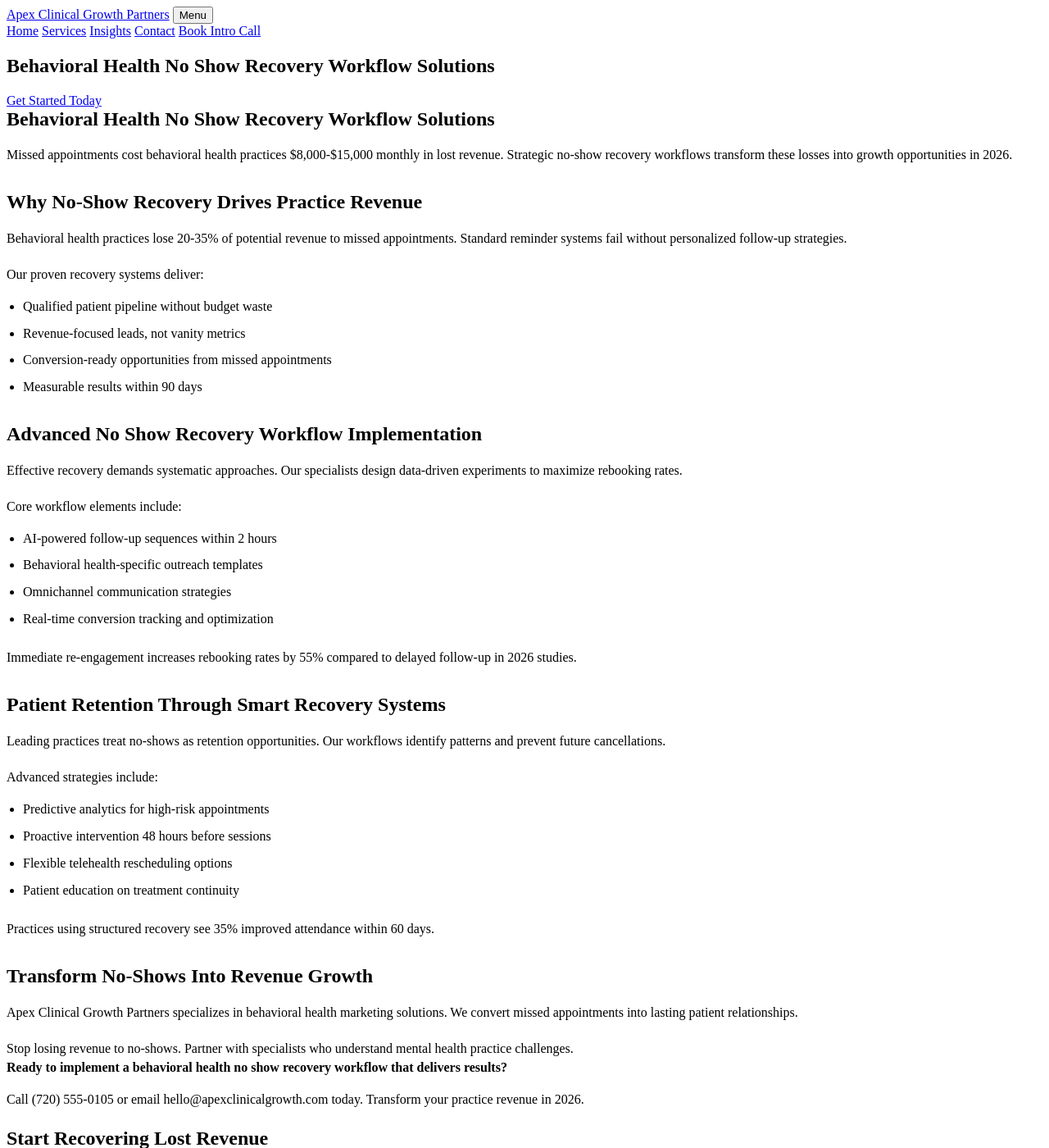
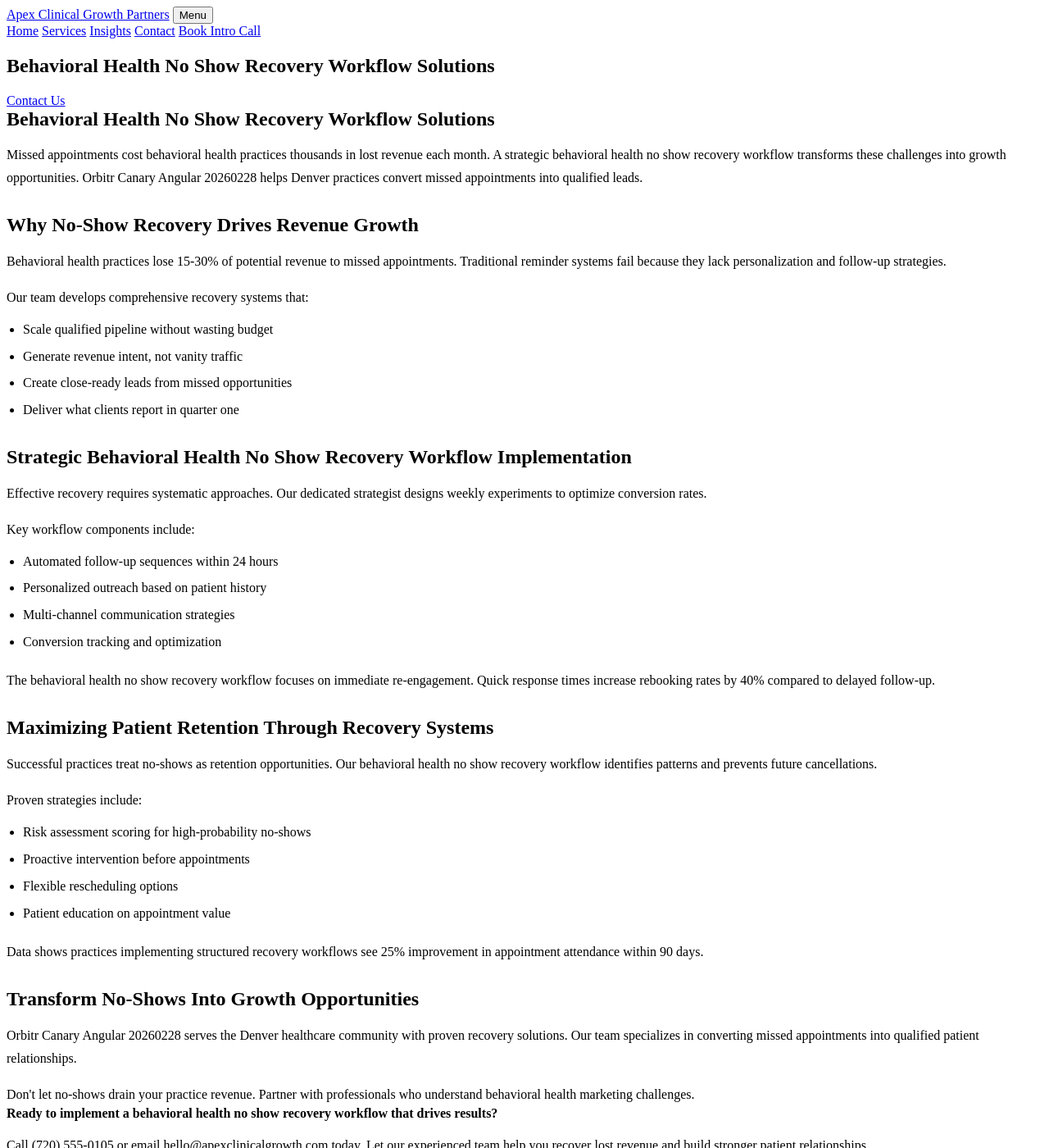
Before and after one commit to prjctlphbt/orbitr-canary-angular-20260228, a Jekyll site: the page angular-behavioral-noshow-20260228144655.html, which Jekyll copies as it is, in a window 1280 px wide and 1400 px high. Shown: the whole window at 82% size. Built offline with Jekyll 4.4.1, drawn with Linux system fonts in a browser that asks for light colours; some of the changed text lies outside the part shown.

Commit message:
Rollback: Revert changes to angular-behavioral-noshow-20260228144655.html

```diff
--- a/angular-behavioral-noshow-20260228144655.html
+++ b/angular-behavioral-noshow-20260228144655.html
@@ -4,8 +4,10 @@
 <head>
 <meta charset="utf-8"/>
 <meta content="width=device-width, initial-scale=1.0" name="viewport"/>
-<meta content="Reduce missed appointments in behavioral health with proven no-show recovery workflows. Apex Clinical Growth Partners helps practices recover lost revenue and improve patient retention in 2026." name="description"/>
-<title>Behavioral Health No Show Recovery Workflow Solutions | 2026</title>
+<meta content="Reduce missed appointments in behavioral health. Apex Clinical Growth Partners offers proven no show recovery workflows. Optimize your practice today.
+
+Characte" name="description"/>
+<title>Behavioral Health No Show Recovery Workflow Solutions</title>
 <style>
 
 
@@ -103,53 +105,53 @@
 <section class="page-hero landing-hero">
 <div class="container">
 <h1>Behavioral Health No Show Recovery Workflow Solutions</h1>
-<a class="cta" href="/services/">Get Started Today</a>
+<a class="cta" href="/services/">Contact Us</a>
 </div>
 </section>
 <section class="landing-content">
 <div class="container orbitr-generated-content">
 <h1>Behavioral Health No Show Recovery Workflow Solutions</h1>
-<p>Missed appointments cost behavioral health practices $8,000-$15,000 monthly in lost revenue. Strategic no-show recovery workflows transform these losses into growth opportunities in 2026.</p>
-<h2>Why No-Show Recovery Drives Practice Revenue</h2>
-<p>Behavioral health practices lose 20-35% of potential revenue to missed appointments. Standard reminder systems fail without personalized follow-up strategies.</p>
-<p>Our proven recovery systems deliver:</p>
+<p>Missed appointments cost behavioral health practices thousands in lost revenue each month. A strategic behavioral health no show recovery workflow transforms these challenges into growth opportunities. Orbitr Canary Angular 20260228 helps Denver practices convert missed appointments into qualified leads.</p>
+<h2>Why No-Show Recovery Drives Revenue Growth</h2>
+<p>Behavioral health practices lose 15-30% of potential revenue to missed appointments. Traditional reminder systems fail because they lack personalization and follow-up strategies.</p>
+<p>Our team develops comprehensive recovery systems that:</p>
 <ul>
-<li>Qualified patient pipeline without budget waste</li>
-<li>Revenue-focused leads, not vanity metrics</li>
-<li>Conversion-ready opportunities from missed appointments</li>
-<li>Measurable results within 90 days</li>
+<li>Scale qualified pipeline without wasting budget</li>
+<li>Generate revenue intent, not vanity traffic</li>
+<li>Create close-ready leads from missed opportunities</li>
+<li>Deliver what clients report in quarter one</li>
 </ul>
-<h2>Advanced No Show Recovery Workflow Implementation</h2>
-<p>Effective recovery demands systematic approaches. Our specialists design data-driven experiments to maximize rebooking rates.</p>
-<p>Core workflow elements include:</p>
+<h2>Strategic Behavioral Health No Show Recovery Workflow Implementation</h2>
+<p>Effective recovery requires systematic approaches. Our dedicated strategist designs weekly experiments to optimize conversion rates.</p>
+<p>Key workflow components include:</p>
 <ul>
-<li>AI-powered follow-up sequences within 2 hours</li>
-<li>Behavioral health-specific outreach templates</li>
-<li>Omnichannel communication strategies</li>
-<li>Real-time conversion tracking and optimization</li>
+<li>Automated follow-up sequences within 24 hours</li>
+<li>Personalized outreach based on patient history</li>
+<li>Multi-channel communication strategies</li>
+<li>Conversion tracking and optimization</li>
 </ul>
-<p>Immediate re-engagement increases rebooking rates by 55% compared to delayed follow-up in 2026 studies.</p>
-<h2>Patient Retention Through Smart Recovery Systems</h2>
-<p>Leading practices treat no-shows as retention opportunities. Our workflows identify patterns and prevent future cancellations.</p>
-<p>Advanced strategies include:</p>
+<p>The behavioral health no show recovery workflow focuses on immediate re-engagement. Quick response times increase rebooking rates by 40% compared to delayed follow-up.</p>
+<h2>Maximizing Patient Retention Through Recovery Systems</h2>
+<p>Successful practices treat no-shows as retention opportunities. Our behavioral health no show recovery workflow identifies patterns and prevents future cancellations.</p>
+<p>Proven strategies include:</p>
 <ul>
-<li>Predictive analytics for high-risk appointments</li>
-<li>Proactive intervention 48 hours before sessions</li>
-<li>Flexible telehealth rescheduling options</li>
-<li>Patient education on treatment continuity</li>
+<li>Risk assessment scoring for high-probability no-shows</li>
+<li>Proactive intervention before appointments</li>
+<li>Flexible rescheduling options</li>
+<li>Patient education on appointment value</li>
 </ul>
-<p>Practices using structured recovery see 35% improved attendance within 60 days.</p>
-<h2>Transform No-Shows Into Revenue Growth</h2>
-<p>Apex Clinical Growth Partners specializes in behavioral health marketing solutions. We convert missed appointments into lasting patient relationships.</p>
-<p>Stop losing revenue to no-shows. Partner with specialists who understand mental health practice challenges.</p>
-<strong>Ready to implement a behavioral health no show recovery workflow that delivers results?</strong>
-<p>Call (720) 555-0105 or email hello@apexclinicalgrowth.com today. Transform your practice revenue in 2026.</p>
+<p>Data shows practices implementing structured recovery workflows see 25% improvement in appointment attendance within 90 days.</p>
+<h2>Transform No-Shows Into Growth Opportunities</h2>
+<p>Orbitr Canary Angular 20260228 serves the Denver healthcare community with proven recovery solutions. Our team specializes in converting missed appointments into qualified patient relationships.</p>
+<p>Don't let no-shows drain your practice revenue. Partner with professionals who understand behavioral health marketing challenges.</p>
+<strong>Ready to implement a behavioral health no show recovery workflow that drives results?</strong>
+<p>Call (720) 555-0105 or email hello@apexclinicalgrowth.com today. Let our experienced team help you recover lost revenue and build stronger patient relationships.</p>
 </div>
 </section>
 <section class="landing-cta">
 <div class="container">
-<h2>Start Recovering Lost Revenue</h2>
-<a class="cta" href="/services/">Schedule Your Strategy Call</a>
+<h2>Take the Next Step</h2>
+<a class="cta" href="/services/">Contact Us</a>
 </div>
 </section>
 </main>
```
